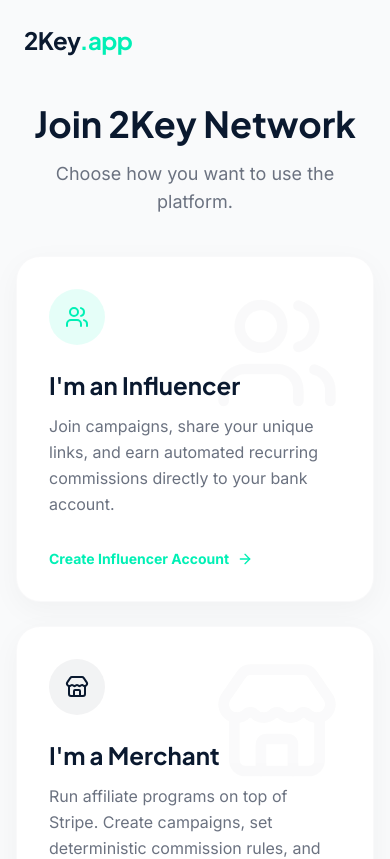
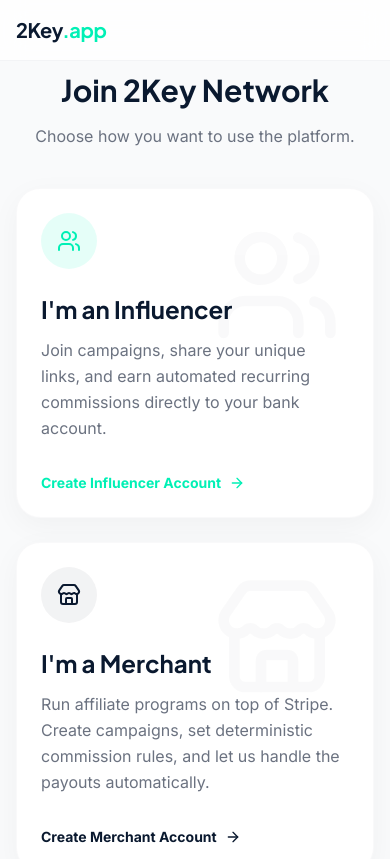
Before and after one commit to 2keyapp/2keyapp.github.io, a Next.js app: page /signup in a window 390 px wide. Shown: the top 859 px of the page. Built offline with nearby package versions, Linux system fonts and the light colour scheme.

Commit message:
login and signup page responsiveness added

```diff
--- a/app/login/page.js
+++ b/app/login/page.js
@@ -37,18 +37,18 @@
 
   return (
     <>
-      <div className="fixed top-0 left-0 w-full p-6 sm:p-8 z-50">
+      <div className="fixed top-0 left-0 w-full p-4 sm:p-6 lg:p-8 z-50 bg-white/80 backdrop-blur-md border-b border-gray-100">
         <Link href="/" className="inline-block hover:opacity-80 transition-opacity">
-          <span className="text-2xl font-bold font-heading text-navy tracking-tight">
+          <span className="text-xl sm:text-2xl font-bold font-heading text-navy tracking-tight">
             2Key<span className="text-teal">.app</span>
           </span>
         </Link>
       </div>
-      <main className="min-h-screen bg-gray-50 flex items-center justify-center py-20 font-body">
+      <main className="min-h-screen bg-gray-50 flex items-center justify-center py-12 sm:py-20 font-body">
         <div className="w-full max-w-md px-4">
-          <div className="bg-white rounded-[24px] border border-gray-100/50 shadow-[0_8px_30px_rgb(0,0,0,0.04)] p-8 sm:p-10">
-            <h1 className="text-3xl font-bold font-heading text-navy text-center mb-2">Welcome Back</h1>
-            <p className="text-gray-500 text-center text-sm mb-8">Enter your credentials to access your dashboard.</p>
+          <div className="bg-white rounded-[24px] border border-gray-100/50 shadow-[0_8px_30px_rgb(0,0,0,0.04)] p-6 sm:p-10">
+            <h1 className="text-2xl sm:text-3xl font-bold font-heading text-navy text-center mb-2">Welcome Back</h1>
+            <p className="text-gray-500 text-center text-xs sm:text-sm mb-8">Enter your credentials to access your dashboard.</p>
 
             <form className="space-y-5" onSubmit={handleSubmit}>
               <div>
--- a/app/signup/page.js
+++ b/app/signup/page.js
@@ -58,27 +58,27 @@
 
   return (
     <>
-      <div className="fixed top-0 left-0 w-full p-6 sm:p-8 z-50">
+      <div className="fixed top-0 left-0 w-full p-4 sm:p-6 lg:p-8 z-50 bg-white/80 backdrop-blur-md border-b border-gray-100">
         <Link href="/" className="inline-block hover:opacity-80 transition-opacity">
-          <span className="text-2xl font-bold font-heading text-navy tracking-tight">
+          <span className="text-xl sm:text-2xl font-bold font-heading text-navy tracking-tight">
             2Key<span className="text-teal">.app</span>
           </span>
         </Link>
       </div>
-      <main className="min-h-screen bg-gray-50 flex items-center justify-center py-20 font-body">
+      <main className="min-h-screen bg-gray-50 flex items-center justify-center py-12 sm:py-20 font-body">
 
         {/* State 1: Choose Role */}
         {!role ? (
           <div className="w-full max-w-4xl px-4 mt-6">
             <div className="text-center mb-10">
-              <h1 className="text-4xl font-bold font-heading text-navy mb-4">Join 2Key Network</h1>
-              <p className="text-gray-500 text-lg">Choose how you want to use the platform.</p>
+              <h1 className="text-3xl sm:text-4xl font-bold font-heading text-navy mb-4">Join 2Key Network</h1>
+              <p className="text-gray-500 text-base sm:text-lg">Choose how you want to use the platform.</p>
             </div>
 
             <div className="grid grid-cols-1 md:grid-cols-2 gap-6">
               <div
                 onClick={() => { setRole('influencer'); setErrors({}) }}
-                className="bg-white rounded-[24px] border border-gray-100/50 shadow-[0_8px_30px_rgb(0,0,0,0.04)] p-8 sm:p-10 hover:shadow-[0_8px_30px_rgb(0,0,0,0.1)] transition-all group flex flex-col justify-between h-full cursor-pointer relative overflow-hidden"
+                className="bg-white rounded-[24px] border border-gray-100/50 shadow-[0_8px_30px_rgb(0,0,0,0.04)] p-6 sm:p-10 hover:shadow-[0_8px_30px_rgb(0,0,0,0.1)] transition-all group flex flex-col justify-between h-full cursor-pointer relative overflow-hidden"
               >
                 <div className="absolute top-0 right-0 p-8 opacity-[0.02] group-hover:scale-110 transition-transform">
                     <Users className="w-32 h-32 text-navy" />
@@ -97,7 +97,7 @@
 
               <div
                 onClick={() => { setRole('merchant'); setErrors({}) }}
-                className="bg-white rounded-[24px] border border-gray-100/50 shadow-[0_8px_30px_rgb(0,0,0,0.04)] p-8 sm:p-10 hover:shadow-[0_8px_30px_rgb(0,0,0,0.1)] transition-all group flex flex-col justify-between h-full cursor-pointer relative overflow-hidden"
+                className="bg-white rounded-[24px] border border-gray-100/50 shadow-[0_8px_30px_rgb(0,0,0,0.04)] p-6 sm:p-10 hover:shadow-[0_8px_30px_rgb(0,0,0,0.1)] transition-all group flex flex-col justify-between h-full cursor-pointer relative overflow-hidden"
               >
                 <div className="absolute top-0 right-0 p-8 opacity-[0.02] group-hover:scale-110 transition-transform">
                     <Store className="w-32 h-32 text-navy" />
@@ -132,8 +132,8 @@
 
             <div className="bg-white rounded-[24px] border border-gray-100/50 shadow-[0_8px_40px_rgb(0,0,0,0.06)] overflow-hidden flex flex-col md:flex-row">
               {/* Left Column: Form */}
-              <div className="flex-1 p-8 sm:p-12 lg:p-16">
-                <div className="flex items-center mb-10">
+              <div className="flex-1 p-6 sm:p-12 lg:p-16">
+                <div className="flex items-center mb-8">
                    {role === 'merchant' ? (
                      <div className="w-12 h-12 rounded-full bg-navy/5 flex items-center justify-center mr-5">
                        <Store className="w-6 h-6 text-navy" />
```
